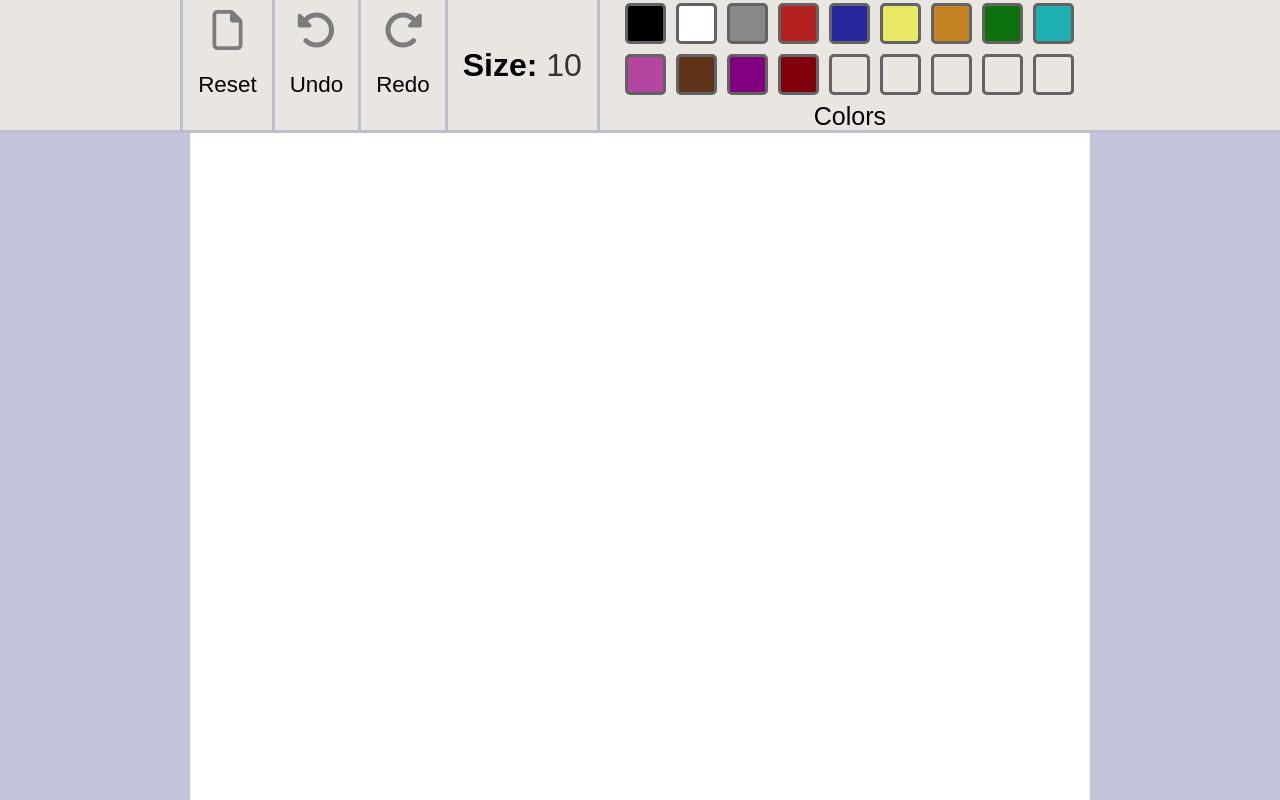
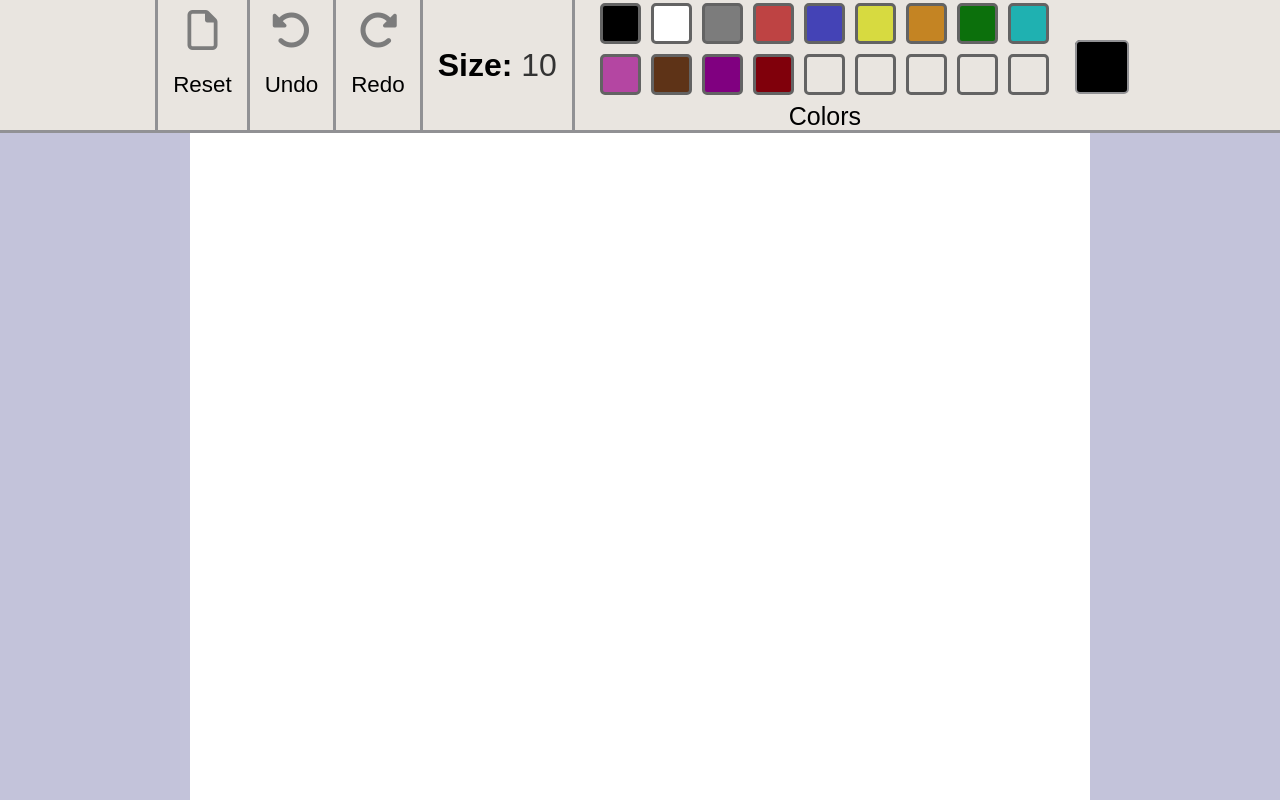
Before and after one commit to robert1811/canvas-practice, a plain HTML site: page index.html in a window 1280 px wide. Shown: the top 800 px of the page. Drawn offline with Linux system fonts and the light colour scheme.

Commit message:
now is possible to pick any color

```diff
--- a/index.html
+++ b/index.html
@@ -17,11 +17,11 @@
                     <p>Reset</p>
                 </div>
                 <div onclick="undoAction()">
-                    <i class="fa-solid fa-rotate-left changes-btn" title="undo" id="undo"></i>
+                    <i class="fa-solid fa-rotate-left changes-btn" id="undo"></i>
                     <p>Undo</p>
                 </div>
                 <div onclick="redoAction()">
-                    <i class="fa-solid fa-rotate-right changes-btn" title="undo" id="redo" ></i>
+                    <i class="fa-solid fa-rotate-right changes-btn" id="redo" ></i>
                     <p>Redo</p>
                 </div>
             </div>
@@ -30,12 +30,12 @@
             </div>
             <div id="color-pallete">
                 <div id="colors">
-                    <div class="color" style="background-color: black;" title="black"></div>
-                    <div class="color" style="background-color: white;" title="white"></div>
-                    <div class="color" style="background-color: rgb(136, 136, 136);" title="gray"></div>
-                    <div class="color" style="background-color: rgb(179, 33, 33);" title="red"></div>
-                    <div class="color" style="background-color: rgb(37, 37, 156);" title="blue"></div>
-                    <div class="color" style="background-color: rgb(233, 233, 101);" title="yellow"></div>
+                    <div class="color" style="background-color: #000000;" title="black"></div>
+                    <div class="color" style="background-color: #ffffff;" title="white"></div>
+                    <div class="color" style="background-color: #7c7c7c;" title="gray"></div>
+                    <div class="color" style="background-color: #be4343;" title="red"></div>
+                    <div class="color" style="background-color: #4443b6;" title="blue"></div>
+                    <div class="color" style="background-color: #d7da40;" title="yellow"></div>
                     <div class="color" style="background-color: rgb(196, 132, 35);" title="orange"></div>
                     <div class="color" style="background-color: rgb(12, 112, 12);" title="green"></div>
                     <div class="color" style="background-color: rgb(31, 177, 177);" title="cyan"></div>
@@ -51,6 +51,12 @@
                 </div>
                 <p>Colors</p>
             </div>
+            <div>
+                <div id="primary-color-container">
+                    <input type="color" value="#000000" id="color-picker">
+                    <div id="primary-color"></div>
+                </div>
+            </div>
         </nav>
     </header>
     <main class="main-container">
--- a/script.js
+++ b/script.js
@@ -1,4 +1,3 @@
-console.log('holaaaaa');
 const mainCanvas = document.getElementById('main-canvas');
 const context = mainCanvas.getContext('2d');
 
@@ -10,6 +9,12 @@ let lineWidth = 10
 
 let undo = [context.getImageData(0,0, mainCanvas.width, mainCanvas.height)]
 let redo = []
+
+const colorPicker = document.getElementById('color-picker')
+const colors = document.getElementsByClassName('color')
+const widthInterface = document.getElementById('width')
+const circle = document.getElementById('circle')
+const primaryColorElement = document.getElementById('primary-color')
 
 const updateCircleState = () => {
     circle.style.height = lineWidth + 'px'
@@ -66,7 +71,7 @@ const reset = () => {
 
 let lastY;
 let lastX
-const circle = document.getElementById('circle')
+
 const cursorCircle = e => {
     lastY = e.pageY
     lastX = e.pageX
@@ -74,9 +79,18 @@ const cursorCircle = e => {
     circle.style.display = 'block'
 }
 
+const inputColorHandler = e => {
+    const newColor = e.target.value
+    primaryColorElement.style.backgroundColor = newColor
+    drawColor = newColor
+    updateCircleState()
+}
+
 document.addEventListener('click', () => {
     updateCircleState()
 })
+
+colorPicker.addEventListener('change', inputColorHandler)
 
 mainCanvas.addEventListener('click', () => {
     undo.push(context.getImageData(0,0, mainCanvas.width, mainCanvas.height))
@@ -84,9 +98,11 @@ mainCanvas.addEventListener('click', () => {
 })
 
 mainCanvas.addEventListener("mousedown", mouseDown);
+
 mainCanvas.addEventListener('mouseup', e => {
     mainCanvas.removeEventListener('mousemove', mouseMoving)
 })
+
 mainCanvas.addEventListener('mouseleave', e => {
     mainCanvas.removeEventListener('mousedown', mouseDown)
     mainCanvas.removeEventListener('mousemove', mouseMoving)
@@ -102,10 +118,9 @@ document.addEventListener('mousemove', e => {
     else circle.style.display = 'none'
 })
 
-const colors = document.getElementsByClassName('color')
-const widthInterface = document.getElementById('width')
 const selectColor = e => {
     drawColor = e.currentTarget.style.backgroundColor
+    primaryColorElement.style.backgroundColor = drawColor
 }
 
 for(let color of colors) {
--- a/styles.css
+++ b/styles.css
@@ -1,5 +1,5 @@
 :root {
-    --border-color: rgb(190, 190, 209);
+    --border-color: rgb(145, 145, 148);
     --standard-weight: 3px
 }
 
@@ -131,3 +131,32 @@ nav p {
 #drawing-actions div:hover {
     background-color: rgb(205, 229, 236);
 }
+
+#color-picker {
+    width: 100%;
+    height: 100%;
+    position: absolute;
+    top: 0;
+    left: 0;
+}
+
+#primary-color-container {
+    height: 50px;
+    width: 50px;
+    position: relative;
+}
+
+#primary-color-container * {
+    border-radius: 5px;
+    cursor: pointer;
+}
+
+#primary-color {
+    width: 100%;
+    height: 100%;
+    background-color: #000000;
+    pointer-events: none;
+    z-index: 2000;
+    position: absolute;
+    border: var(--border-color) solid 2px;
+}
```
